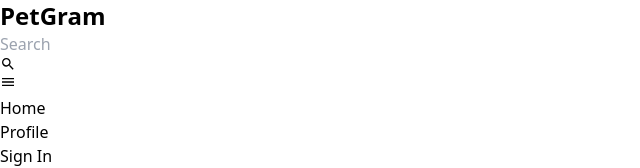
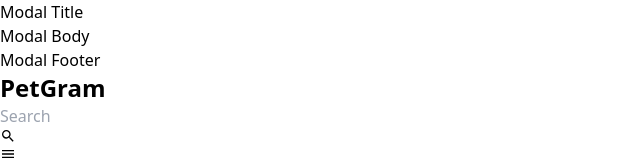
Before and after one commit to layup/petgram, a React (Create React App) app: page / in a window 1280 px wide. Both pictures are taken after a click on the button 24 px from the left and 502 px from the top of the page. Shown: the top 168 px of the page, without its empty margins (0-640 px from the left). Built offline with nearby package versions, Linux system fonts and the light colour scheme.

Commit message:
added modal

```diff
--- a/public/index.html
+++ b/public/index.html
@@ -28,6 +28,8 @@
   </head>
   <body>
     <noscript>You need to enable JavaScript to run this app.</noscript>
+    <div id="backdrop-hook"></div>
+    <div id="modal-hook"></div>
     <div id="root"></div>
     <!--
       This HTML file is a template.
--- a/src/feed/Comments.js
+++ /dev/null
@@ -1,15 +0,0 @@
-import React from 'react'
-
-const Comments = (props) => {
-
-
-    return (
-        <div className='px-2 pb-1'>
-
-        Comments
-
-        </div>
-    )
-}
-
-export default Comments
--- a/src/feed/Post.js
+++ b/src/feed/Post.js
@@ -1,28 +1,18 @@
 import React, { useState}  from 'react'
-
-import Comments from './Comments';
+import { ReactDOM } from 'react-dom';
+import ViewComments from './ViewComments';
 
 import { AiOutlineHeart } from "react-icons/ai";
 import { AiFillHeart } from 'react-icons/ai'
 import { FaShareSquare } from 'react-icons/fa'
 import {FaRegComment} from 'react-icons/fa'
+import Modal from '../shared/component/UIElement/Modal';
 
 
 const Post = (props) => {
 
     const [likePost, setLikePost] = useState(false);
     const [viewComment, setViewComment] = useState(false);
-
-
-    const total_comments = props.comments.length
-    let selectedComments = [0,1,2]
-
-    if(total_comments > 3){
-        selectedComments = [0,1, total_comments]
-    }
-
-    console.log(props.comments[0].username)
-
 
     const toggleLike = () => {
         setLikePost(!likePost)
@@ -31,9 +21,15 @@ const Post = (props) => {
         setViewComment(!viewComment)
     }
 
+    return (
+        <React.Fragment>
+            {viewComment &&
+                <Modal
 
-
-    return (
+                    onCancel={toggleViewComment}
+                    show={viewComment}
+                />
+            }
             <div className='bg-grey-100 w-96 h-min my-5 bg-slate-100 border-2'>
                 <div>
                     <img
@@ -80,7 +76,9 @@ const Post = (props) => {
                         <p>{props.description.substring(0,29)}...</p>
                     </div>
                     <div>
-                    <Comments />
+                        <ViewComments
+                            comments={props.comments}
+                        />
                     </div>
                     <form className=''>
                         <input
@@ -91,6 +89,7 @@ const Post = (props) => {
                     </form>
                 </div>
             </div>
+        </React.Fragment>
     )
 }
 
--- /dev/null
+++ b/src/feed/ViewComments.js
@@ -0,0 +1,15 @@
+import React from 'react'
+
+const ViewComments = (props) => {
+
+
+    return (
+        <div className='px-2 pb-1'>
+
+        Comments
+
+        </div>
+    )
+}
+
+export default ViewComments
--- /dev/null
+++ b/src/shared/component/UIElement/Backdrop.js
@@ -0,0 +1,15 @@
+import React from 'react';
+import ReactDOM from 'react-dom'
+
+const Backdrop = props => {
+
+    return ReactDOM.createPortal(
+        <div
+            className='fixed bottom-0 top-0 left-0 h-screen w-screen z-20 bg-slate-900/[.6]'
+            onClick={props.onClick}>
+        </div>,
+        document.getElementById('backdrop-hook')
+    )
+}
+
+export default Backdrop
--- a/src/shared/component/UIElement/Modal.js
+++ b/src/shared/component/UIElement/Modal.js
@@ -1,8 +1,41 @@
 import React from 'react'
+import ReactDOM from 'react-dom'
+import Backdrop from './Backdrop'
+
+import './modal.css'
+
+const ModalOverlay = (props) => {
+
+    const content = (
+        <React.Fragment>
+            <div className='modal fixed w-4/5 top-72 left-20  flex justify-center items-center z-40'>
+                <div className='modal-content bg-orange-100 w-1/4'>
+                    <div className='modal-header'>
+                        <h4>Modal Title</h4>
+                    </div>
+                    <div className='modal-body'>
+                        <p>Modal Body </p>
+                    </div>
+                    <div className='modal-footer'>
+                        <p>Modal Footer</p>
+                    </div>
+                </div>
+            </div>
+        </React.Fragment>
+    )
+
+    return ReactDOM.createPortal(content, document.getElementById('modal-hook'))
+}
+
 
 const  Modal = (props) => {
+
     return (
-        <div>Modal</div>
+        <React.Fragment>
+            {props.show && <Backdrop onClick={props.onCancel} /> }
+            <ModalOverlay />
+        </React.Fragment>
+
     )
 }
 
--- a/src/shared/component/navigation/MainNavbar.js
+++ b/src/shared/component/navigation/MainNavbar.js
@@ -6,7 +6,7 @@ import Navlinks from './Navlinks'
 function MainNavBar() {
   return (
     <div className='mt-0 fixed w-full z-10 top-0 bg-white drop-shadow-sm lg:flex lg:justify-around '>
-      <h1 className='font-bold text-blue-500 hidden lg:content-center lg:justify-items-center  lg:grid lg:w-auto  '>PetGram</h1>
+      <h1 className='font-bold text-blue-500 hidden lg:content-center lg:justify-items-center  lg:grid lg:w-auto '>PetGram</h1>
       <NavSearch />
       <Navlinks />
     </div>
--- a/src/shared/component/navigation/Navlinks.js
+++ b/src/shared/component/navigation/Navlinks.js
@@ -1,9 +1,11 @@
 import React, { useState} from 'react'
+
 import { NavLink } from 'react-router-dom'
 import { MdMenu } from "react-icons/md";
 import { MdClose } from "react-icons/md"
 
-function Navlinks() {
+
+const  Navlinks = () => {
 
     const [hamburgerOpen, setHamburgerOpen] = useState(false);
 
@@ -20,6 +22,7 @@ function Navlinks() {
                 }
 
             </button>
+
             <ul className={`nav-links flex-col ${hamburgerOpen ? "" : "hidden "} lg:flex lg:flex-row`}>
                 <li>
                     Home
```
Also changed, not shown: src/feed/ViewLikes.js (added), src/shared/component/UIElement/modal.css (added). Lines whose indentation alone changed are shown as unchanged.
